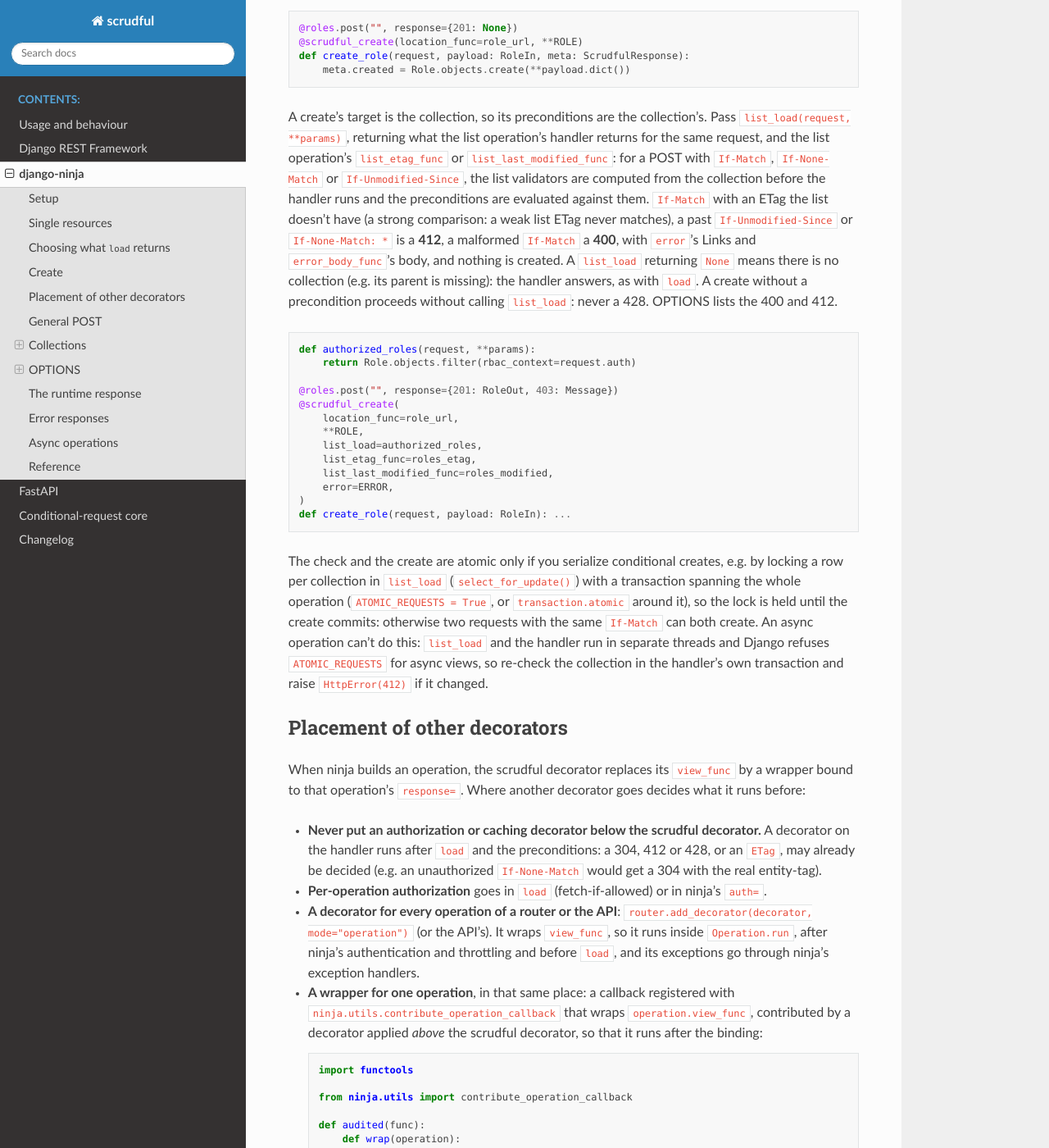
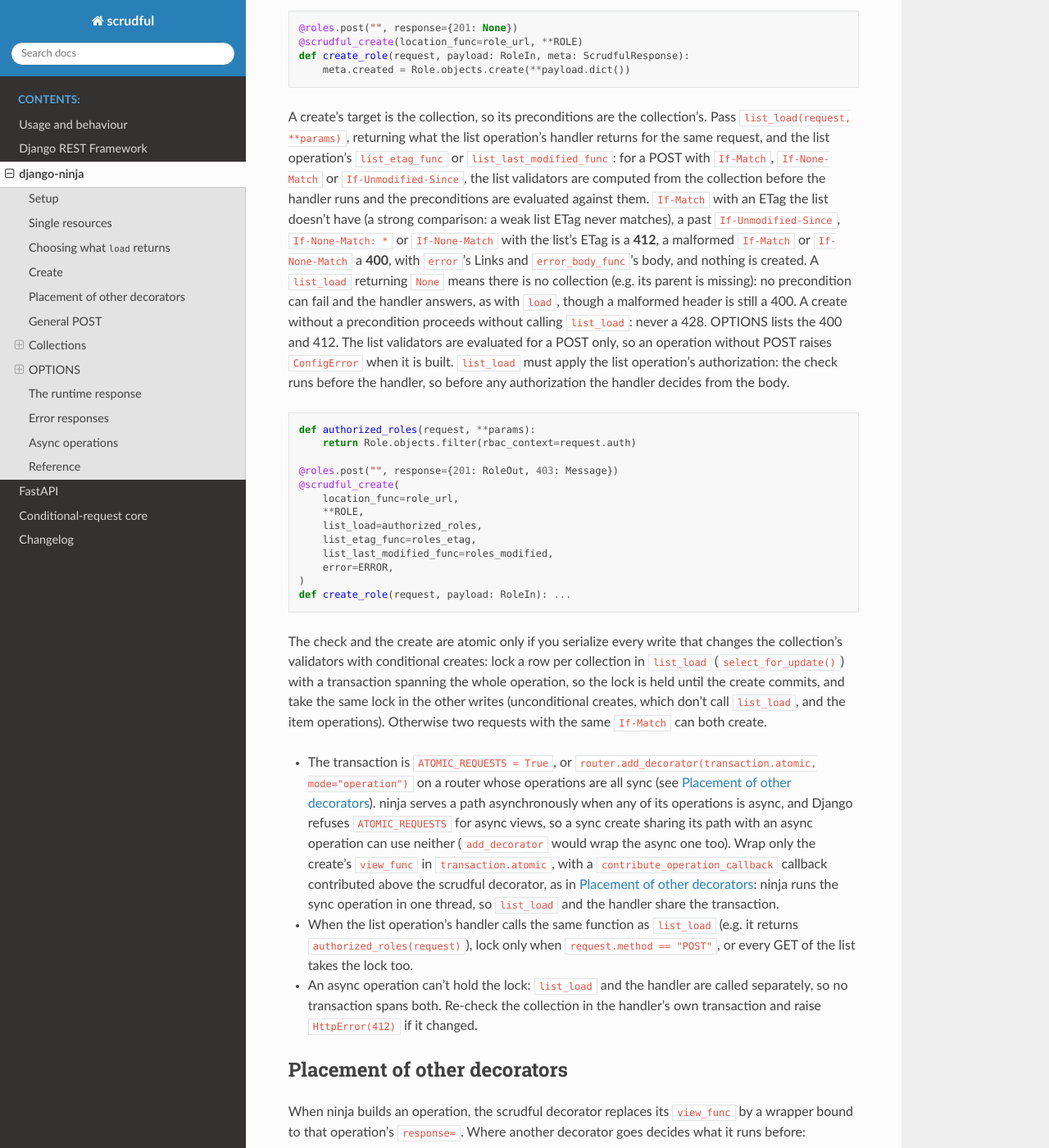
Before and after one commit to mimotoai/scrudful, a Sphinx documentation site: the page built from docs/source/ninja.rst, in a window 1280 px wide and 1400 px high, scrolled down 6300 px. Shown: the whole window at 82% size. Built offline with Sphinx 7.4.7 and the Read the Docs theme 3.1.0, drawn with Linux system fonts in a browser that asks for light colours.

Commit message:
Review fixes: reject unchecked list validators; correct the create docs (#9)
- ninja: list validators on a scrudful_create operation without POST
  raise ConfigError when the operation is built.
- DRF: list validators on a class-body handler named after a standard
  non-POST handler (get, put, list, retrieve ...) raise TypeError when
  the class is created; an explicit @scrudful create in a
  scrudful_viewset without list validators of its own raises TypeError
  when Meta sets them (they'd be dropped).
- DRF create keeps exists=True when the list validators return None
  (If-None-Match: * is a 412); documented, with Http404 in the callback
  for a missing collection, and pinned by tests.
- Docs: lock for a POST only (the list shares the callbacks); every write
  that changes the collection's validators takes the same lock; ninja
  transaction placement (add_decorator on a router of sync operations, a
  per-operation view_func wrapper for a sync create on a path with an
  async operation); list_load returning None still gives 400 for a
  malformed header; stale passages updated.
- Tests: list_last_modified_func alone, URL kwargs reaching the list
  validators, Http404 from a list validator, the create's 412 Links and
  Content-Type without object_validators.

```diff
--- a/docs/source/ninja.rst
+++ b/docs/source/ninja.rst
@@ -360,12 +360,17 @@ operation's handler returns for the same request, and the list operation's
 are computed from the collection before the handler runs and the
 preconditions are evaluated against them. ``If-Match`` with an ETag the list
 doesn't have (a strong comparison: a weak list ETag never matches), a past
-``If-Unmodified-Since`` or ``If-None-Match: *`` is a **412**, a malformed
-``If-Match`` a **400**, with ``error``'s Links and ``error_body_func``'s body,
-and nothing is created. A ``list_load`` returning ``None`` means there is no
-collection (e.g. its parent is missing): the handler answers, as with
-``load``. A create without a precondition proceeds without calling
-``list_load``: never a 428. OPTIONS lists the 400 and 412.
+``If-Unmodified-Since``, ``If-None-Match: *`` or ``If-None-Match`` with the
+list's ETag is a **412**, a malformed ``If-Match`` or ``If-None-Match`` a
+**400**, with ``error``'s Links and ``error_body_func``'s body, and nothing is
+created. A ``list_load`` returning ``None`` means there is no collection (e.g.
+its parent is missing): no precondition can fail and the handler answers, as
+with ``load``, though a malformed header is still a 400. A create without a
+precondition proceeds without calling ``list_load``: never a 428. OPTIONS lists
+the 400 and 412. The list validators are evaluated for a POST only, so an
+operation without POST raises ``ConfigError`` when it is built. ``list_load``
+must apply the list operation's authorization: the check runs before the
+handler, so before any authorization the handler decides from the body.
 
 .. code-block:: python
 
@@ -383,15 +388,31 @@ collection (e.g. its parent is missing): the handler answers, as with
     )
     def create_role(request, payload: RoleIn): ...
 
-The check and the create are atomic only if you serialize conditional creates,
-e.g. by locking a row per collection in ``list_load``
-(``select_for_update()``) with a transaction spanning the whole operation
-(``ATOMIC_REQUESTS = True``, or ``transaction.atomic`` around it), so the lock
-is held until the create commits: otherwise two requests with the same
-``If-Match`` can both create. An async operation can't do this: ``list_load``
-and the handler run in separate threads and Django refuses ``ATOMIC_REQUESTS``
-for async views, so re-check the collection in the handler's own transaction
-and raise ``HttpError(412)`` if it changed.
+The check and the create are atomic only if you serialize every write that
+changes the collection's validators with conditional creates: lock a row per
+collection in ``list_load`` (``select_for_update()``) with a transaction
+spanning the whole operation, so the lock is held until the create commits, and
+take the same lock in the other writes (unconditional creates, which don't call
+``list_load``, and the item operations). Otherwise two requests with the same
+``If-Match`` can both create.
+
+* The transaction is ``ATOMIC_REQUESTS = True``, or
+  ``router.add_decorator(transaction.atomic, mode="operation")`` on a router
+  whose operations are all sync (see :ref:`ninja-placement`). ninja serves a
+  path asynchronously when any of its operations is async, and Django refuses
+  ``ATOMIC_REQUESTS`` for async views, so a sync create sharing its path with
+  an async operation can use neither (``add_decorator`` would wrap the async
+  one too). Wrap only the create's ``view_func`` in ``transaction.atomic``,
+  with a ``contribute_operation_callback`` callback contributed above the
+  scrudful decorator, as in :ref:`ninja-placement`: ninja runs the sync
+  operation in one thread, so ``list_load`` and the handler share the
+  transaction.
+* When the list operation's handler calls the same function as ``list_load``
+  (e.g. it returns ``authorized_roles(request)``), lock only when
+  ``request.method == "POST"``, or every GET of the list takes the lock too.
+* An async operation can't hold the lock: ``list_load`` and the handler are
+  called separately, so no transaction spans both. Re-check the collection in
+  the handler's own transaction and raise ``HttpError(412)`` if it changed.
 
 .. _ninja-placement:
 
```
Also changed, not shown: CHANGELOG.rst (+33 -14 lines), README.rst (+31 -13 lines), 6 other files.
